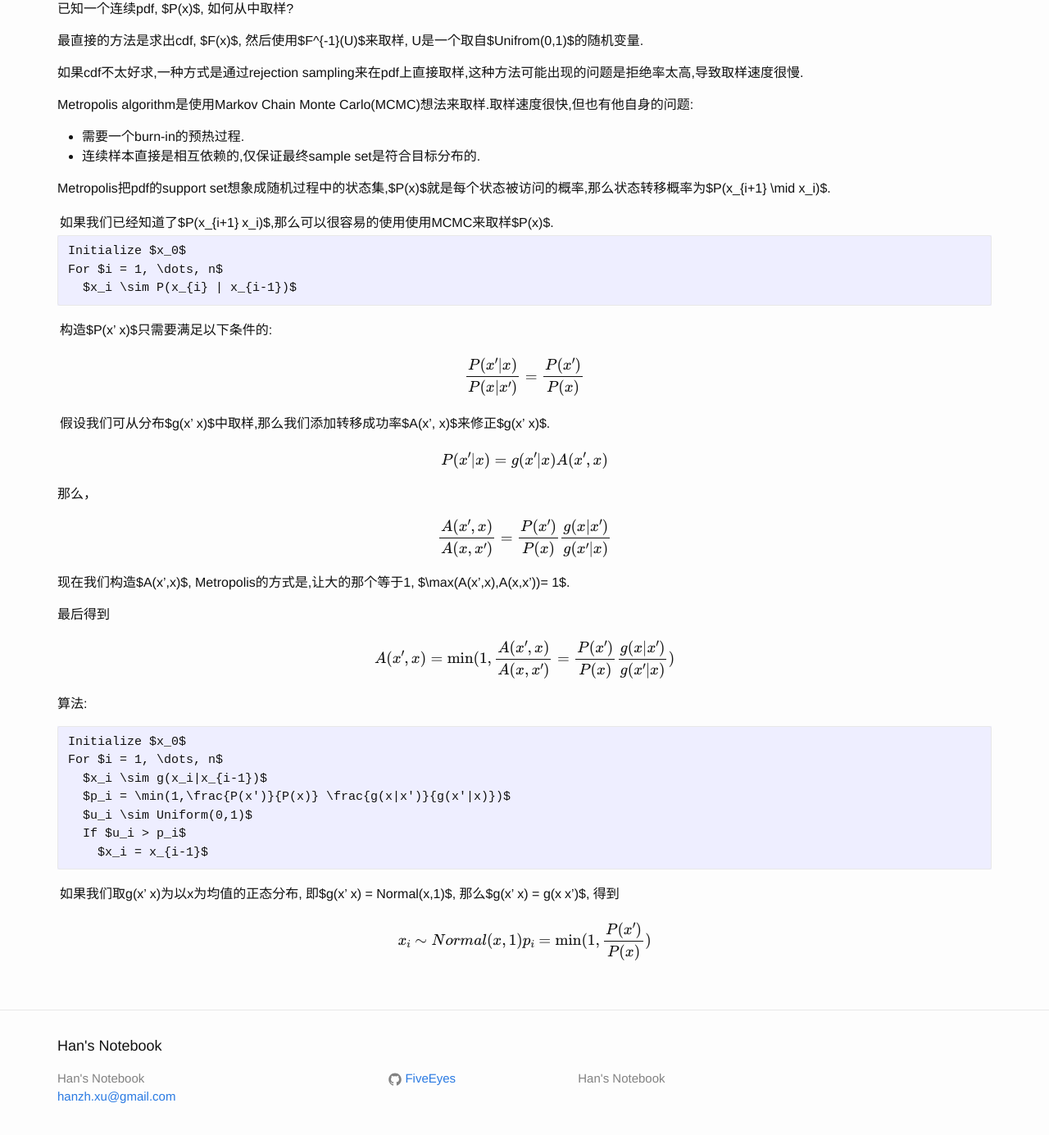
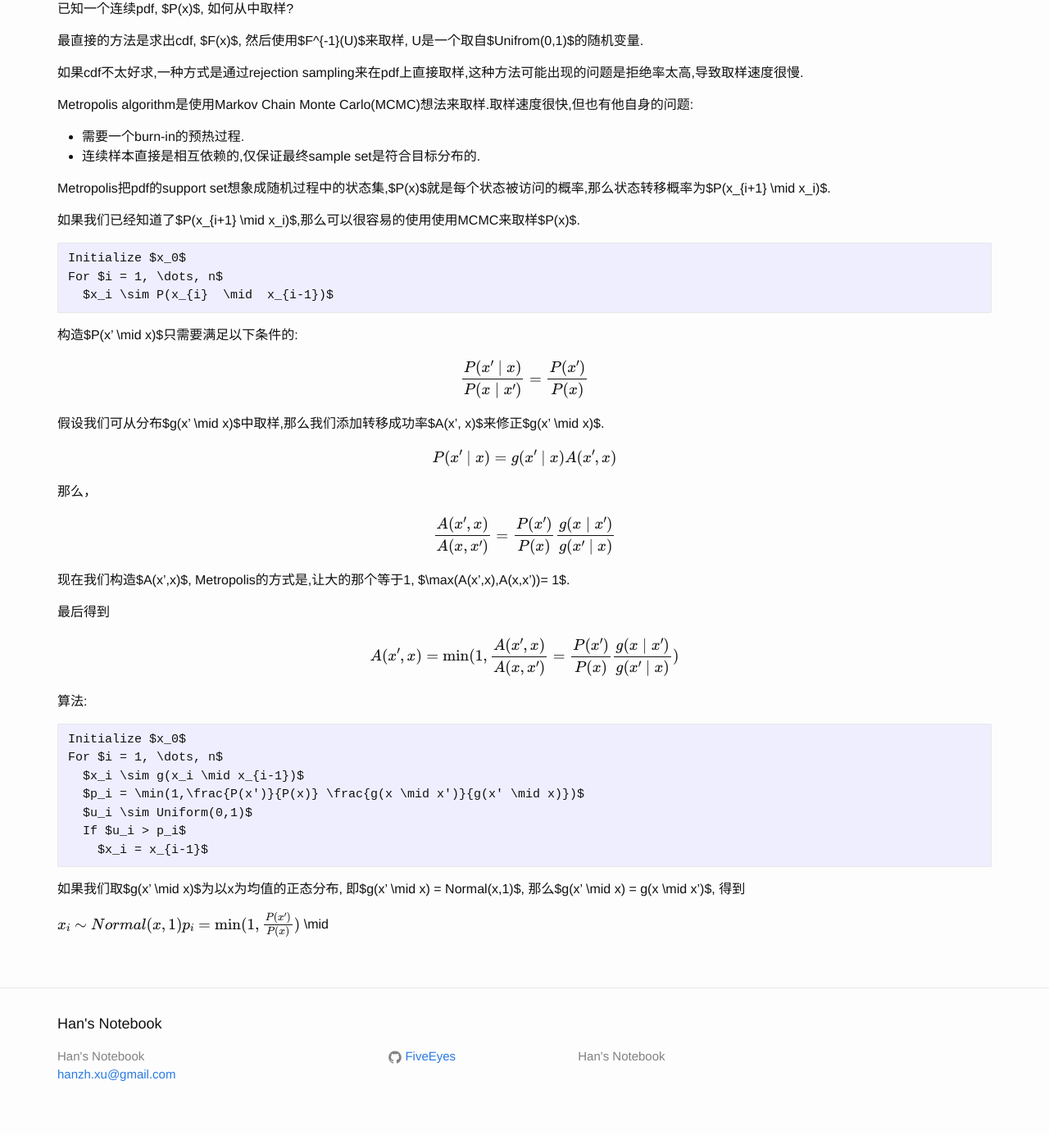
Before and after one commit to FiveEyes/FiveEyes.github.io, a Jekyll site: the page built from _posts/statistical-inference/2020-03-30-Metropolis-Algo.md, in a window 1280 px wide and 1400 px high, scrolled down 297 px. Shown: the top 1385 px of the window at 82% size. Built offline with Jekyll 4.4.1, drawn with Linux system fonts in a browser that asks for light colours; formulas are drawn with MathJax 3.

Commit message:
Update 2020-03-30-Metropolis-Algo.md

````diff
--- a/_posts/statistical-inference/2020-03-30-Metropolis-Algo.md
+++ b/_posts/statistical-inference/2020-03-30-Metropolis-Algo.md
@@ -21,30 +21,30 @@ Metropolis algorithm是使用Markov Chain Monte Carlo(MCMC)想法来取样.取
 
 Metropolis把pdf的support set想象成随机过程中的状态集,$P(x)$就是每个状态被访问的概率,那么状态转移概率为$P(x_{i+1} \mid x_i)$.
 
-如果我们已经知道了$P(x_{i+1}|x_i)$,那么可以很容易的使用使用MCMC来取样$P(x)$.
+如果我们已经知道了$P(x_{i+1} \mid x_i)$,那么可以很容易的使用使用MCMC来取样$P(x)$.
 
 ```
 Initialize $x_0$
 For $i = 1, \dots, n$
-  $x_i \sim P(x_{i} | x_{i-1})$
+  $x_i \sim P(x_{i}  \mid  x_{i-1})$
 ```
 
-构造$P(x'|x)$只需要满足以下条件的:
+构造$P(x' \mid x)$只需要满足以下条件的:
 
 $$
-\frac{P(x'|x)}{P(x|x')} = \frac{P(x')}{P(x)}
+\frac{P(x' \mid x)}{P(x \mid x')} = \frac{P(x')}{P(x)}
 $$
 
-假设我们可从分布$g(x'|x)$中取样,那么我们添加转移成功率$A(x', x)$来修正$g(x'|x)$.
+假设我们可从分布$g(x' \mid x)$中取样,那么我们添加转移成功率$A(x', x)$来修正$g(x' \mid x)$.
 
 $$
-P(x'|x) = g(x'|x) A(x',x)
+P(x' \mid x) = g(x' \mid x) A(x',x)
 $$
 
 那么，
 
 $$
-\frac{A(x',x)}{A(x,x')} = \frac{P(x')}{P(x)} \frac{g(x|x')}{g(x'|x)}
+\frac{A(x',x)}{A(x,x')} = \frac{P(x')}{P(x)} \frac{g(x \mid x')}{g(x' \mid x)}
 $$
 
 现在我们构造$A(x',x)$, Metropolis的方式是,让大的那个等于1, $\max(A(x',x),A(x,x'))= 1$.
@@ -52,7 +52,7 @@ $$
 最后得到
 
 $$
-A(x',x) = \min(1,\frac{A(x',x)}{A(x,x')} = \frac{P(x')}{P(x)} \frac{g(x|x')}{g(x'|x)})
+A(x',x) = \min(1,\frac{A(x',x)}{A(x,x')} = \frac{P(x')}{P(x)} \frac{g(x \mid x')}{g(x' \mid x)})
 $$
 
 算法:
@@ -60,16 +60,17 @@ $$
 ```
 Initialize $x_0$
 For $i = 1, \dots, n$
-  $x_i \sim g(x_i|x_{i-1})$
-  $p_i = \min(1,\frac{P(x')}{P(x)} \frac{g(x|x')}{g(x'|x)})$
+  $x_i \sim g(x_i \mid x_{i-1})$
+  $p_i = \min(1,\frac{P(x')}{P(x)} \frac{g(x \mid x')}{g(x' \mid x)})$
   $u_i \sim Uniform(0,1)$
   If $u_i > p_i$
     $x_i = x_{i-1}$
 ```
 
-如果我们取g(x'|x)为以x为均值的正态分布, 即$g(x'|x) = Normal(x,1)$, 那么$g(x'|x) = g(x|x')$, 得到
+如果我们取$g(x' \mid x)$为以x为均值的正态分布, 即$g(x' \mid x) = Normal(x,1)$, 那么$g(x' \mid x) = g(x \mid x')$, 得到
 
 $$
 x_i \sim Normal(x,1) \\
 p_i = \min(1,\frac{P(x')}{P(x)})
 $$
+ \mid
````
